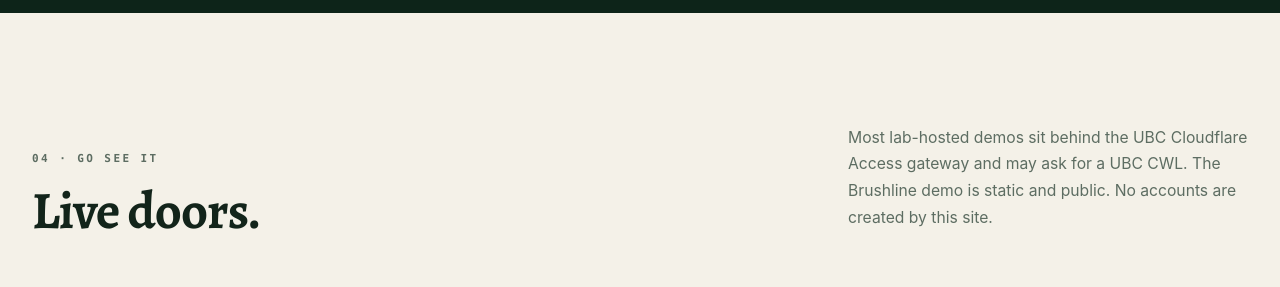
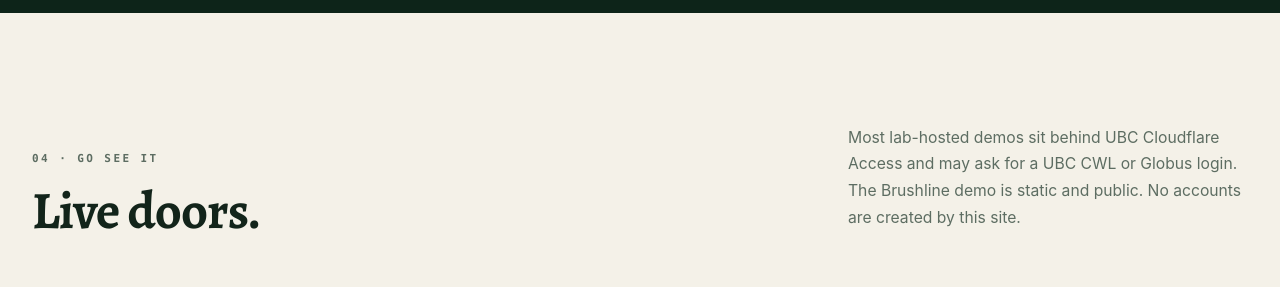
Before and after one commit to UBC-FRESH/fresh-stuff, a plain HTML site: page index.html in a window 1280 px wide. Shown: the part 5180-5467 px from the top of the page. Drawn offline with Linux system fonts and the light colour scheme.

Commit message:
Name the Access login accurately

```diff
--- a/index.html
+++ b/index.html
@@ -243,8 +243,8 @@
               <h2>Live doors.</h2>
             </div>
             <p class="section-note">
-              Most lab-hosted demos sit behind the UBC Cloudflare Access gateway and may ask for a
-              UBC CWL. The Brushline demo is static and public. No accounts are created by this site.
+              Most lab-hosted demos sit behind UBC Cloudflare Access and may ask for a UBC
+              CWL or Globus login. The Brushline demo is static and public. No accounts are created by this site.
             </p>
           </div>
           <div class="live-grid" id="live-grid"></div>
@@ -382,7 +382,7 @@
           <a href="#notes">Field notes</a>
         </nav>
         <p class="footer-note">
-          Public data only. No accounts. No tracking. Demos may sit behind UBC CWL.
+          Public data only. No accounts. No tracking. Demos may sit behind UBC Cloudflare Access.
         </p>
       </div>
       <div class="wrap footer-base">
```
Also changed, not shown: 2 other files.
